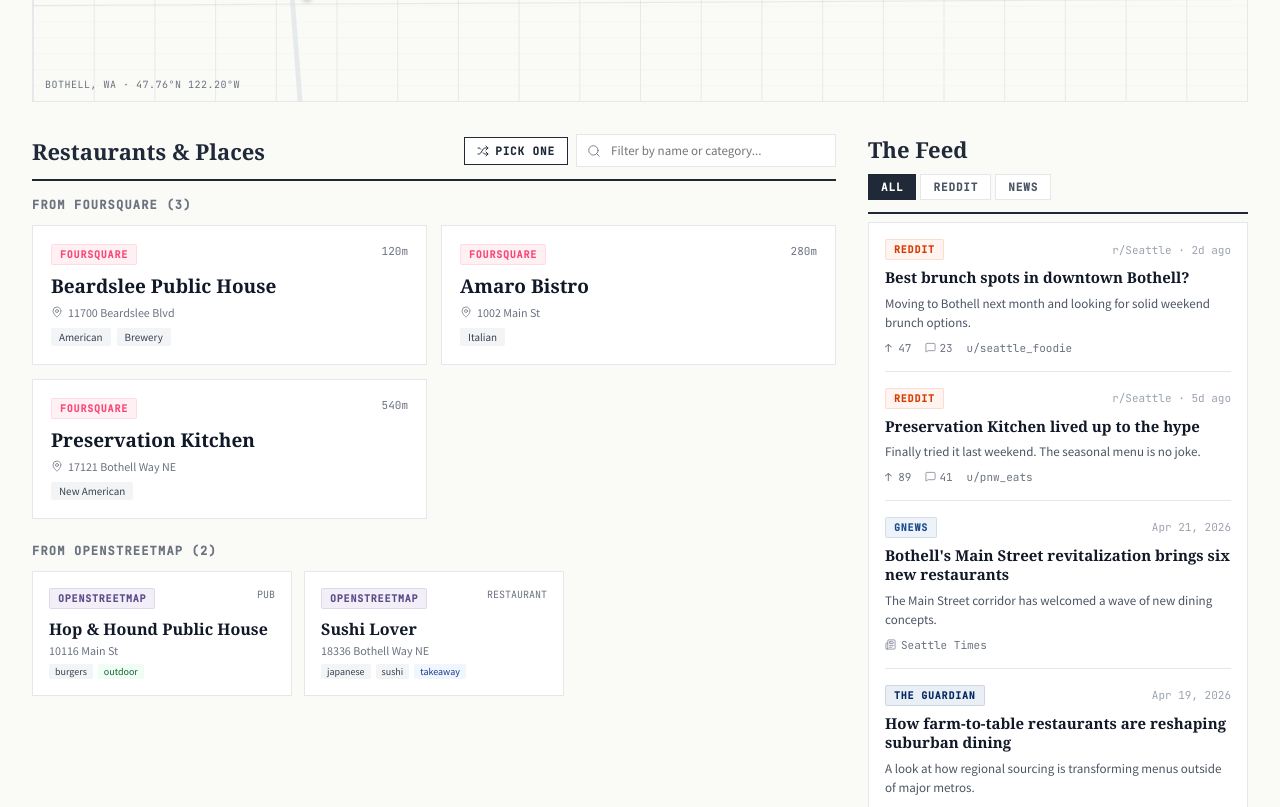
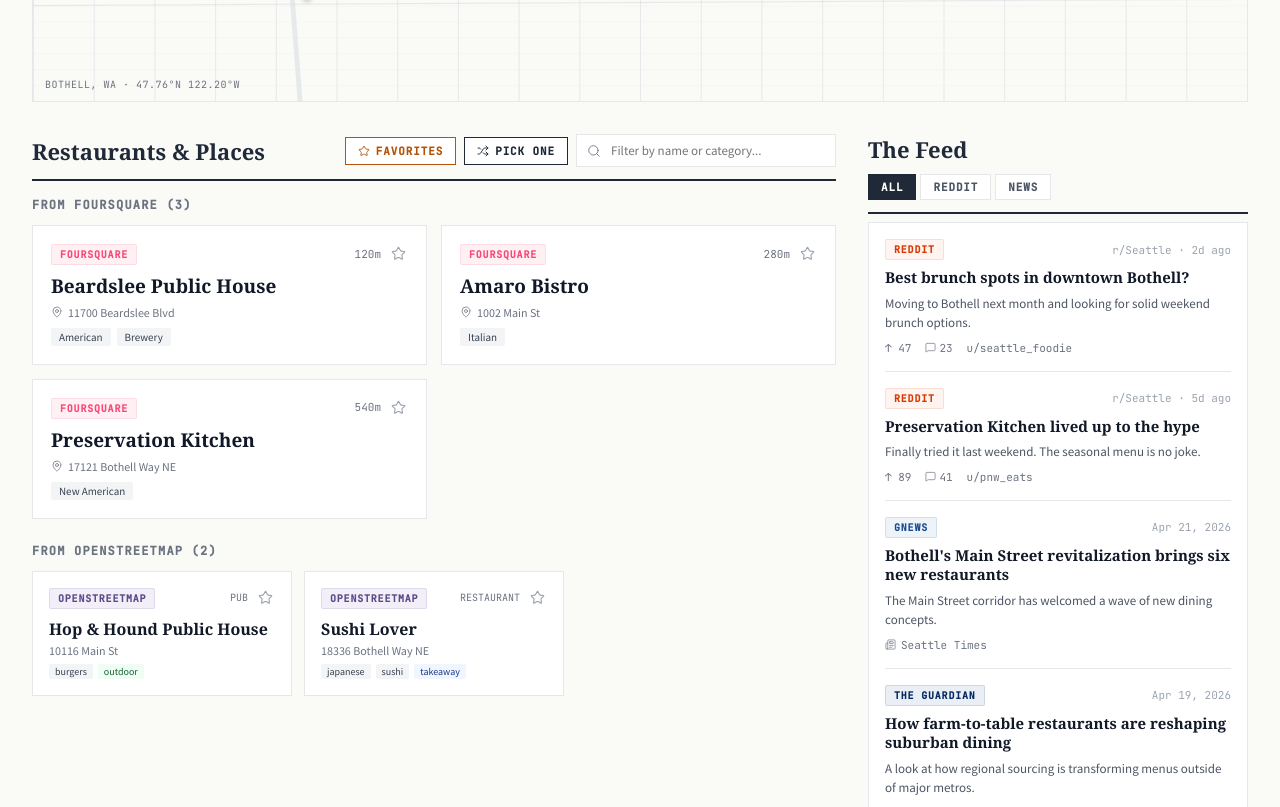
Before and after one commit to reuhenbhalod/CSS360---Group1, a React (Vite) app: page / in a window 1280 px wide. Shown: the part 460-1267 px from the top of the page. Built offline with nearby package versions, Linux system fonts and the light colour scheme; no server answers; a web font is replaced by a local one.

Commit message:
Finished feature 2

```diff
--- a/src/App.jsx
+++ b/src/App.jsx
@@ -1,5 +1,5 @@
 import { useState, useEffect, useMemo } from "react";
-import { MapPin, MessageSquare, Newspaper, Map as MapIcon, Search, RefreshCw, AlertCircle, CheckCircle2, Shuffle } from "lucide-react";
+import { MapPin, MessageSquare, Newspaper, Map as MapIcon, Search, RefreshCw, AlertCircle, CheckCircle2, Shuffle, Star } from "lucide-react";
 
 // ============================================================
 // GoodEats v0.5 - Bothell, WA Dashboard
@@ -61,12 +61,29 @@
   );
 }
 
-function RestaurantCard({ r, onHover, onLeave, isHighlighted }) {
+function FavoriteButton({ favorited, onClick, label }) {
+  return (
+    <button
+      onClick={(e) => { e.stopPropagation(); onClick(); }}
+      aria-label={favorited ? `Unfavorite ${label}` : `Favorite ${label}`}
+      aria-pressed={favorited}
+      title={favorited ? "Remove from favorites" : "Save to favorites"}
+      style={{ background: "transparent", border: "none", padding: "2px", cursor: "pointer", display: "flex", alignItems: "center", color: favorited ? "#B45309" : "#9CA3AF" }}
+    >
+      <Star size={15} strokeWidth={1.8} fill={favorited ? "#B45309" : "none"} />
+    </button>
+  );
+}
+
+function RestaurantCard({ r, onHover, onLeave, isHighlighted, favorited, onToggleFavorite }) {
   return (
     <div onMouseEnter={() => onHover(r.id)} onMouseLeave={onLeave} style={{ background: "white", border: isHighlighted ? "1px solid #1F2937" : "1px solid #E5E7EB", boxShadow: isHighlighted ? "0 4px 12px rgba(0,0,0,0.08)" : "none", padding: "18px", transition: "all 0.15s ease", cursor: "pointer" }}>
       <div style={{ display: "flex", justifyContent: "space-between", alignItems: "flex-start", marginBottom: "10px" }}>
         <SourceBadge source="foursquare" />
-        {r.distance_m != null && <span style={{ fontSize: "11px", color: "#6B7280", fontFamily: "'JetBrains Mono', monospace" }}>{r.distance_m}m</span>}
+        <div style={{ display: "flex", alignItems: "center", gap: "8px" }}>
+          {r.distance_m != null && <span style={{ fontSize: "11px", color: "#6B7280", fontFamily: "'JetBrains Mono', monospace" }}>{r.distance_m}m</span>}
+          <FavoriteButton favorited={favorited} onClick={onToggleFavorite} label={r.name} />
+        </div>
       </div>
       <h3 style={{ fontFamily: "'Source Serif Pro', Georgia, serif", fontSize: "19px", fontWeight: 600, color: "#111827", margin: "0 0 6px 0", lineHeight: 1.25 }}>{r.name}</h3>
       <div style={{ fontSize: "12px", color: "#6B7280", marginBottom: "8px", display: "flex", alignItems: "center", gap: "5px" }}>
@@ -81,12 +98,15 @@
   );
 }
 
-function PlaceCard({ p, onHover, onLeave, isHighlighted }) {
+function PlaceCard({ p, onHover, onLeave, isHighlighted, favorited, onToggleFavorite }) {
   return (
     <div onMouseEnter={() => onHover(p.id)} onMouseLeave={onLeave} style={{ background: "white", border: isHighlighted ? "1px solid #1F2937" : "1px solid #E5E7EB", boxShadow: isHighlighted ? "0 4px 12px rgba(0,0,0,0.08)" : "none", padding: "16px", transition: "all 0.15s ease", cursor: "pointer" }}>
       <div style={{ display: "flex", justifyContent: "space-between", alignItems: "flex-start", marginBottom: "10px" }}>
         <SourceBadge source="overpass" />
-        <span style={{ fontSize: "10px", color: "#6B7280", fontFamily: "'JetBrains Mono', monospace", textTransform: "uppercase" }}>{p.amenity}</span>
+        <div style={{ display: "flex", alignItems: "center", gap: "8px" }}>
+          <span style={{ fontSize: "10px", color: "#6B7280", fontFamily: "'JetBrains Mono', monospace", textTransform: "uppercase" }}>{p.amenity}</span>
+          <FavoriteButton favorited={favorited} onClick={onToggleFavorite} label={p.name} />
+        </div>
       </div>
       <h3 style={{ fontFamily: "'Source Serif Pro', Georgia, serif", fontSize: "16px", fontWeight: 600, color: "#111827", margin: "0 0 4px 0", lineHeight: 1.25 }}>{p.name}</h3>
       {p.address && <div style={{ fontSize: "12px", color: "#6B7280", marginBottom: "6px" }}>{p.address}</div>}
@@ -213,6 +233,22 @@
   const [highlighted, setHighlighted] = useState(null);
   const [feedFilter, setFeedFilter] = useState("all");
   const [search, setSearch] = useState("");
+  const [favorites, setFavorites] = useState(() => {
+    try {
+      const raw = typeof localStorage !== "undefined" && localStorage.getItem("goodeats:favorites");
+      return raw ? new Set(JSON.parse(raw)) : new Set();
+    } catch { return new Set(); }
+  });
+  const [showFavoritesOnly, setShowFavoritesOnly] = useState(false);
+
+  function toggleFavorite(id) {
+    setFavorites((prev) => {
+      const next = new Set(prev);
+      if (next.has(id)) next.delete(id); else next.add(id);
+      try { localStorage.setItem("goodeats:favorites", JSON.stringify([...next])); } catch { /* ignore */ }
+      return next;
+    });
+  }
 
   async function load() {
     setLoading(true);
@@ -245,23 +281,25 @@
 
   const filteredRestaurants = useMemo(() => {
     if (!data?.restaurants?.data) return [];
-    if (!search) return data.restaurants.data;
     const q = search.toLowerCase();
-    return data.restaurants.data.filter((r) =>
-      (r.name || "").toLowerCase().includes(q) ||
-      (r.categories || []).some((c) => (c || "").toLowerCase().includes(q))
-    );
-  }, [data, search]);
+    return data.restaurants.data.filter((r) => {
+      if (showFavoritesOnly && !favorites.has(r.id)) return false;
+      if (!search) return true;
+      return (r.name || "").toLowerCase().includes(q) ||
+        (r.categories || []).some((c) => (c || "").toLowerCase().includes(q));
+    });
+  }, [data, search, showFavoritesOnly, favorites]);
 
   const filteredPlaces = useMemo(() => {
     if (!data?.places?.data) return [];
-    if (!search) return data.places.data;
     const q = search.toLowerCase();
-    return data.places.data.filter((p) =>
-      (p.name || "").toLowerCase().includes(q) ||
-      (p.cuisine || []).some((c) => (c || "").toLowerCase().includes(q))
-    );
-  }, [data, search]);
+    return data.places.data.filter((p) => {
+      if (showFavoritesOnly && !favorites.has(p.id)) return false;
+      if (!search) return true;
+      return (p.name || "").toLowerCase().includes(q) ||
+        (p.cuisine || []).some((c) => (c || "").toLowerCase().includes(q));
+    });
+  }, [data, search, showFavoritesOnly, favorites]);
 
   const feedItems = useMemo(() => {
     if (!data) return [];
@@ -342,6 +380,15 @@
                   <h2 style={{ fontFamily: "'Source Serif Pro', Georgia, serif", fontSize: "22px", fontWeight: 600, margin: 0 }}>Restaurants & Places</h2>
                   <div style={{ display: "flex", alignItems: "center", gap: "8px" }}>
                     <button
+                      onClick={() => setShowFavoritesOnly((v) => !v)}
+                      title={showFavoritesOnly ? "Show all venues" : "Show only favorited venues"}
+                      aria-pressed={showFavoritesOnly}
+                      style={{ display: "flex", alignItems: "center", gap: "6px", padding: "6px 12px", background: showFavoritesOnly ? "#B45309" : "white", border: "1px solid #B45309", fontSize: "11px", fontWeight: 600, fontFamily: "'JetBrains Mono', monospace", letterSpacing: "0.08em", textTransform: "uppercase", cursor: "pointer", color: showFavoritesOnly ? "white" : "#B45309" }}
+                    >
+                      <Star size={12} strokeWidth={1.8} fill={showFavoritesOnly ? "white" : "none"} />
+                      {showFavoritesOnly ? `Favorites · ${favorites.size}` : `Favorites${favorites.size ? ` · ${favorites.size}` : ""}`}
+                    </button>
+                    <button
                       onClick={() => {
                         const pool = [...filteredRestaurants, ...filteredPlaces];
                         if (pool.length === 0) return;
@@ -366,7 +413,7 @@
                     <h3 style={{ fontSize: "12px", color: "#6B7280", letterSpacing: "0.1em", fontFamily: "'JetBrains Mono', monospace", margin: "0 0 12px 0", textTransform: "uppercase" }}>From Foursquare ({filteredRestaurants.length})</h3>
                     <div style={{ display: "grid", gridTemplateColumns: "1fr 1fr", gap: "14px", marginBottom: "24px" }}>
                       {filteredRestaurants.map((r) => (
-                        <RestaurantCard key={r.id} r={r} onHover={setHighlighted} onLeave={() => setHighlighted(null)} isHighlighted={highlighted === r.id} />
+                        <RestaurantCard key={r.id} r={r} onHover={setHighlighted} onLeave={() => setHighlighted(null)} isHighlighted={highlighted === r.id} favorited={favorites.has(r.id)} onToggleFavorite={() => toggleFavorite(r.id)} />
                       ))}
                     </div>
                   </>
@@ -377,14 +424,18 @@
                     <h3 style={{ fontSize: "12px", color: "#6B7280", letterSpacing: "0.1em", fontFamily: "'JetBrains Mono', monospace", margin: "0 0 12px 0", textTransform: "uppercase" }}>From OpenStreetMap ({filteredPlaces.length})</h3>
                     <div style={{ display: "grid", gridTemplateColumns: "1fr 1fr 1fr", gap: "12px" }}>
                       {filteredPlaces.map((p) => (
-                        <PlaceCard key={p.id} p={p} onHover={setHighlighted} onLeave={() => setHighlighted(null)} isHighlighted={highlighted === p.id} />
+                        <PlaceCard key={p.id} p={p} onHover={setHighlighted} onLeave={() => setHighlighted(null)} isHighlighted={highlighted === p.id} favorited={favorites.has(p.id)} onToggleFavorite={() => toggleFavorite(p.id)} />
                       ))}
                     </div>
                   </>
                 )}
 
                 {filteredRestaurants.length === 0 && filteredPlaces.length === 0 && (
-                  <div style={{ padding: "40px", textAlign: "center", color: "#6B7280", fontStyle: "italic" }}>No places match your filter.</div>
+                  <div style={{ padding: "40px", textAlign: "center", color: "#6B7280", fontStyle: "italic" }}>
+                    {showFavoritesOnly && favorites.size === 0
+                      ? "No favorites yet — tap the ★ on any card to save it."
+                      : "No places match your filter."}
+                  </div>
                 )}
               </section>
 
```
